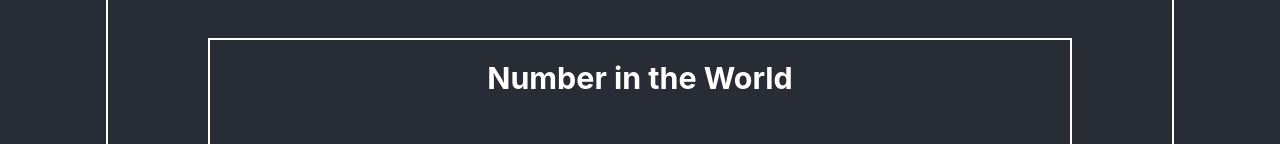
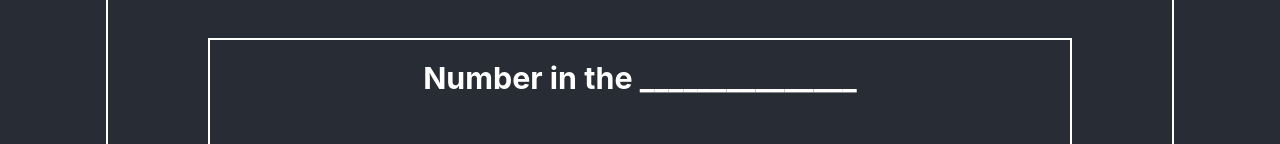
Before and after one commit to DrusMarkonii/Covid-19, a React (Create React App) app in the folder client/: page /information in a window 1280 px wide. Shown: the part 493-637 px from the top of the page. Built offline with nearby package versions, Linux system fonts and the light colour scheme; no server answers.

Commit message:
fix changes

```diff
--- a/client/src/components/InfoPage/InfoBox/CountyBox/CountryBox.js
+++ b/client/src/components/InfoPage/InfoBox/CountyBox/CountryBox.js
@@ -1,32 +1,21 @@
-import React, {useState} from "react";
+import React, { useState } from "react";
 import "./CountryBox.css";
 import SelectBox from "../../SelectBox/SelectBox";
 
+export default function CountryBox({ data }) {
+  const arrOfCountries = data.items;
+  const [currentCountry, setCurrentCountry] = useState("");
 
-export default function CountryBox({data}) {
-
-    const arrOfCountries = data.items
-
-    // const [counties, setCounty] = useState([
-    //     {country: "Choose country"},
-    //     {country: "Albania"},
-    //     {country: "Algeria"},
-    //     {country: "Andorra"},
-    //     {country: "Armenia"},
-    //   ])
-    const [currentCountry, setCurrentCountry] = useState('')
-
-
-    function changeSelect(event) {
-        setCurrentCountry(event.target.value)
-
-    }
-
+  function changeSelect(event) {
+    setCurrentCountry(event.target.value);
+  }
 
   return (
     <div className="CountryPanel">
-      <div className="countryBox">{currentCountry ? currentCountry: "Choose country" }</div>
-      <SelectBox counties={arrOfCountries}  onChangeCountry = {changeSelect}/>
+      <div className="countryBox">
+        {currentCountry ? currentCountry : "Choose country"}
+      </div>
+      <SelectBox counties={arrOfCountries} onChangeCountry={changeSelect} />
     </div>
   );
 }
--- a/client/src/components/InfoPage/InfoBox/InfoBox.js
+++ b/client/src/components/InfoPage/InfoBox/InfoBox.js
@@ -10,7 +10,7 @@ export default function InfoBox({ dataWorld, country }) {
 
   return (
     <div className="info-box">
-      <h3>Number in the {country}</h3>
+      <h3>Number in the {country ? country : '_______________'}</h3>
       <div className="numberBox">
         <InfoCard name={`New Confirmed:`} count={NewConfirmed} />
         <InfoCard name={`Total Confirmed:`} count={TotalConfirmed} />
--- a/client/src/components/InfoPage/InfoPage.js
+++ b/client/src/components/InfoPage/InfoPage.js
@@ -18,6 +18,13 @@ export default function InfoPage() {
     isLoaded: false,
     items: [],
   });
+
+  const [currentCountry, setCurrentCountry] = useState('')
+
+  function changeSelect(event) {
+    setCurrentCountry(event.target.value);
+  }
+
 
   useEffect(() => {
     fetch("https://api.covid19api.com/summary")
@@ -42,17 +49,15 @@ export default function InfoPage() {
         })
       );
   }, []);
-  // const arr = data.items.map(item => console.log(item.Country))
-  console.log(data.items)
-  // console.log(arr)
+  // console.log(data.items)
 
   return (
     <div className="infoPage">
       <Header />
       <InfoBox dataWorld={dataWorld} country={"World"} />
       <div className="countryPanelBox">
-        <CountryBox data={data}/>
-        <InfoBox dataWorld={dataWorld} country={"World"} />
+        <CountryBox data={data}  />
+        <InfoBox dataWorld={dataWorld} country={currentCountry} />
       </div>
     </div>
   );
--- a/client/src/context.js
+++ b/client/src/context.js
@@ -0,0 +1,4 @@
+import React, {createContext} from 'react'
+
+
+export const UserContext = React.createContext('123')
```
